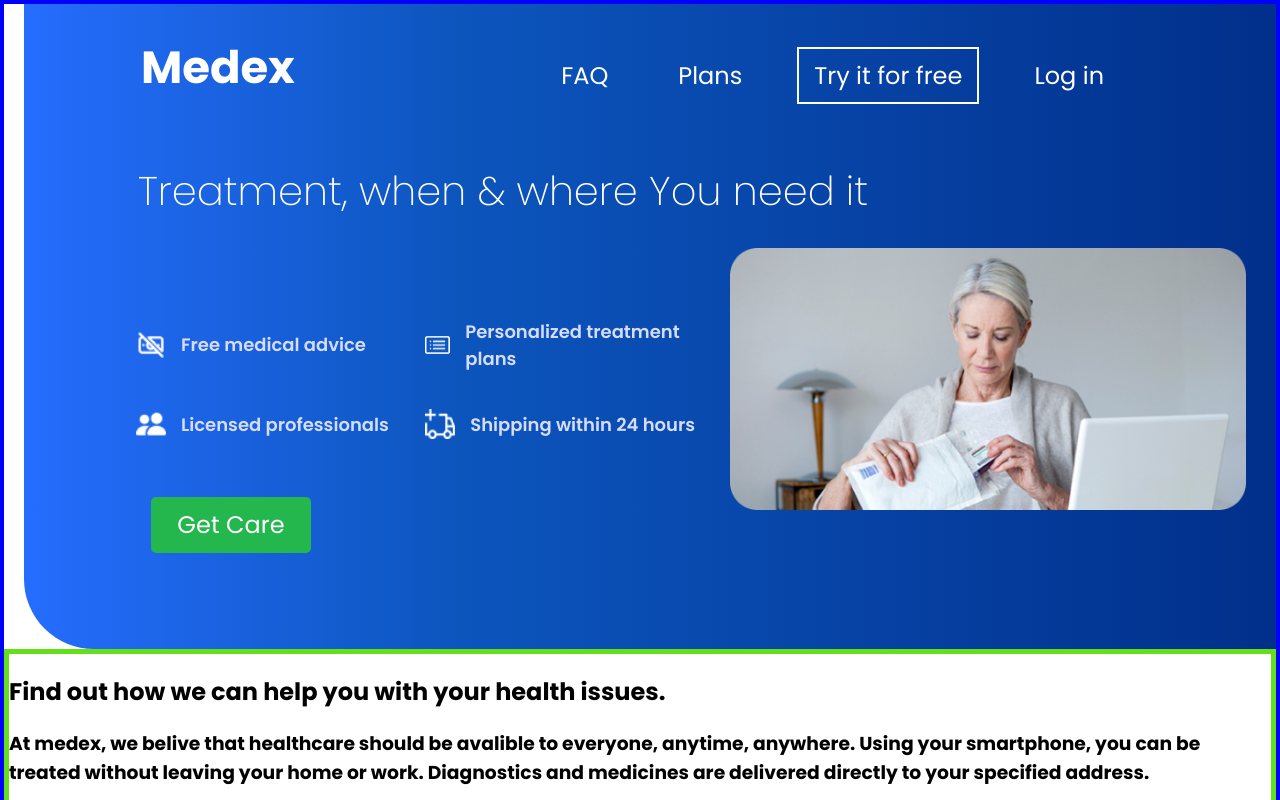
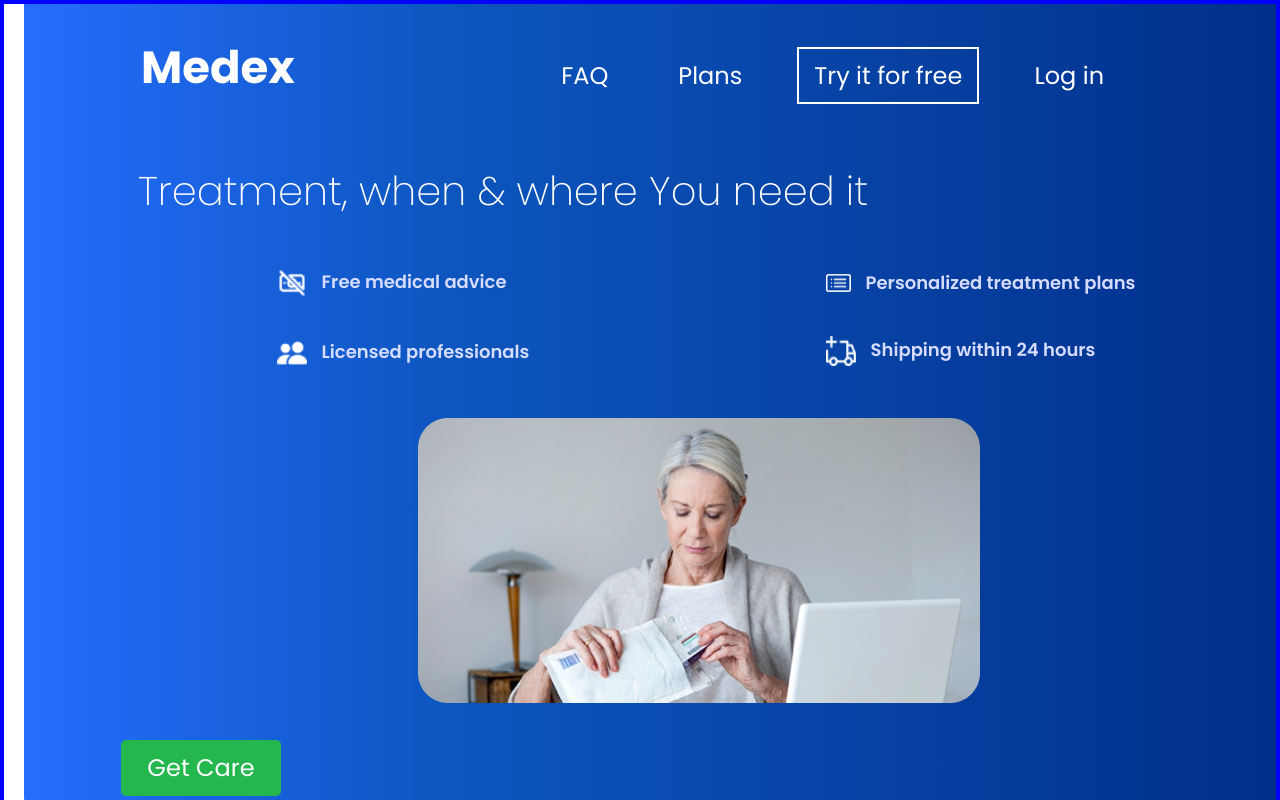
Before and after one commit to arjamizo/medex-langing-page, a Next.js app: page / in a window 1280 px wide. Shown: the top 800 px of the page. Built offline with nearby package versions, Linux system fonts and the light colour scheme.

Commit message:
feat: add flex, remove grid (draft)

```diff
--- a/components/TopHeader.tsx
+++ b/components/TopHeader.tsx
@@ -34,7 +34,8 @@ export default function TopHeader() {
 			<h1 className={styles.title}>
 				Treatment, when &amp; where You need it
 			</h1>
-			<div className={styles.gridContainer}>
+			<div className={styles.flexContainer}>
+				<div>
 					<span className={styles.freeMedicalAdvice}>
 						<span className={styles.paddingIcon}>
 							<Image
@@ -59,6 +60,8 @@ export default function TopHeader() {
 						</span>
 						Licensed professionals
 					</span>
+				</div>
+				<div>
 					<span className={styles.personalizedTreatment}>
 						<span className={styles.paddingIcon}>
 							<Image
@@ -83,6 +86,7 @@ export default function TopHeader() {
 						</span>
 						Shipping within 24 hours
 					</span>
+				</div>
 				<div className={styles.imageLady}>
 					<Image
 						src="/images/ladyMail.png"
@@ -91,8 +95,8 @@ export default function TopHeader() {
 						height={285}
 					/>
 				</div>
+			</div>
 			<div className={styles.getCareButton}>Get Care</div>
-			</div>
 		</div>
 	);
 }
--- a/styles/TopHeader.module.css
+++ b/styles/TopHeader.module.css
@@ -9,7 +9,6 @@
 	color: white;
 	border-radius: 0px 0px 0px 70px;
 	margin-left: 20px;
-	height: 645px;
 }
 
 .medexLogo {
@@ -78,12 +77,8 @@
 	background-color: #24b74d;
 	border-radius: 5px;
 	color: white;
-	grid-row-start: 7;
 	width: 160px;
-	left: 30px;
-	bottom: -20px;
 	display: flex;
-	position: relative;
 	align-items: center;
 	justify-content: center;
 	cursor: pointer;
@@ -95,17 +90,23 @@
 	text-decoration: underline;
 }
 
-.gridContainer {
+.flexContainer {
+	color: #d6dcff;
 	font-weight: 600;
 	font-size: 18px;
 	line-height: 27px;
-	height: 285px;
-	display: grid;
-	grid-template-columns: 1fr 1fr 1fr 1fr;
-	grid-template-rows: 1fr 1fr 1fr 1fr 1fr 1fr 1fr;
-	gap: 2px 2px;
-	color: #d6dcff;
-	font-weight: 600;
+	display: flex;
+	justify-content: space-around;
+	flex-wrap: wrap;
+	align-items: center;
+}
+
+.freeMedicalAdvice,
+.licensedProfessionals,
+.shippingWithin,
+.personalizedTreatment {
+	display: flex;
+	padding: 20px;
 }
 
 .paddingIcon {
@@ -113,51 +114,38 @@
 	position: relative;
 	align-items: center;
 	display: flex;
-}
-
-.freeMedicalAdvice,
-.licensedProfessionals,
-.personalizedTreatment,
-.shippingWithin {
-	display: flex;
-	justify-content: left;
-	align-items: center;
-}
-
-.freeMedicalAdvice {
-	grid-column-start: 1;
-	grid-row-start: 3;
-	justify-content: center;
-	display: flex;
-	justify-content: left;
-	align-items: center;
-	grid-column: 1;
-}
-
-.licensedProfessionals {
-	grid-column-start: 1;
-	grid-column-end: 3;
-	grid-row-start: 5;
-	grid-column: 1;
-}
-
-.personalizedTreatment {
-	grid-column-start: 2;
-	grid-column-end: 4;
-	grid-row-start: 3;
-	grid-column: 2;
-}
-
-.shippingWithin {
-	grid-column-start: 2;
-	grid-column-end: 2;
-	grid-row-start: 5;
-	grid-column: 2;
+	flex: nowrap;
 }
 
 .imageLady {
-	grid-row: span 2 / 2;
-	grid-column: 3/5;
-	text-align: center;
-	padding: 0px 30px;
+	padding: 30px;
 }
+
+@media (max-width: 1024px) {
+	/* Laptop */
+	.topRight {
+		position: relative;
+		margin-top: 60px;
+		right: 0;
+		left: 0;
+	}
+
+	.title {
+		padding: 80px 0px 0px 17px;
+	}
+	.buttonFaq {
+		padding-left: 0px;
+	}
+
+	.medexLogo {
+		left: 133px;
+	}
+}
+
+@media (max-width: 768px) {
+	/* Tablet */
+}
+
+@media (max-width: 425px) {
+	/* Mobile L */
+}
```
Lines whose indentation alone changed are shown as unchanged.
